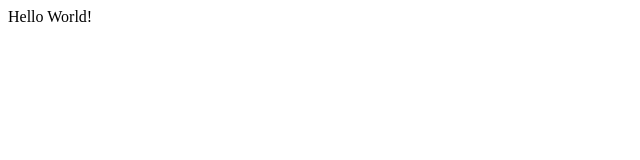
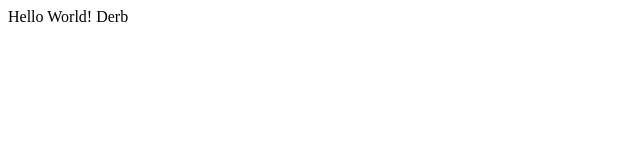
Before and after one commit to antonhallstrom/g-actions, a website: page src/index.html in a window 1280 px wide. Shown: the full height of the page, 0-640 px from the left. Drawn offline with Linux system fonts and the light colour scheme.

Commit message:
feat: updated index.html

```diff
--- a/src/index.html
+++ b/src/index.html
@@ -7,6 +7,6 @@
   <title>g-actions</title>
 </head>
 <body>
-  Hello World!
+  Hello World! Derb
 </body>
 </html>
```
